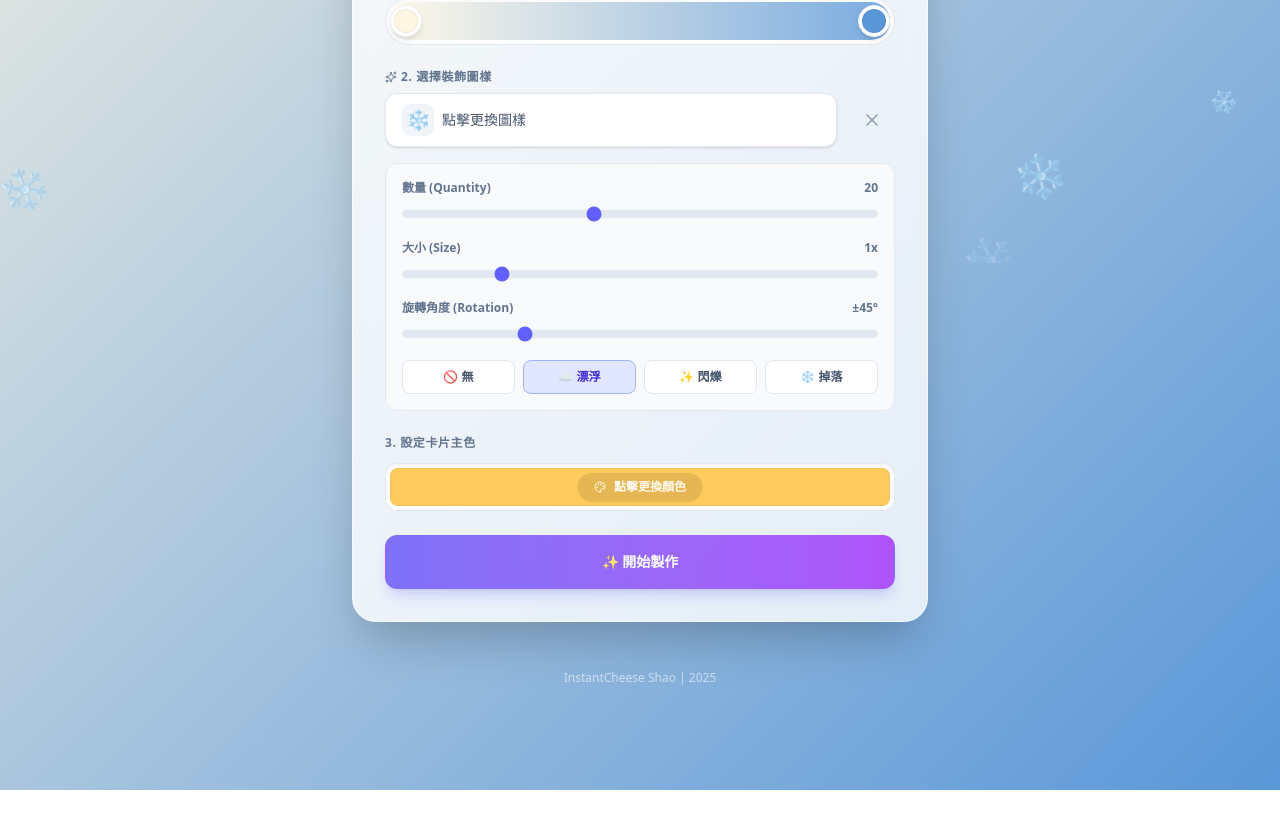
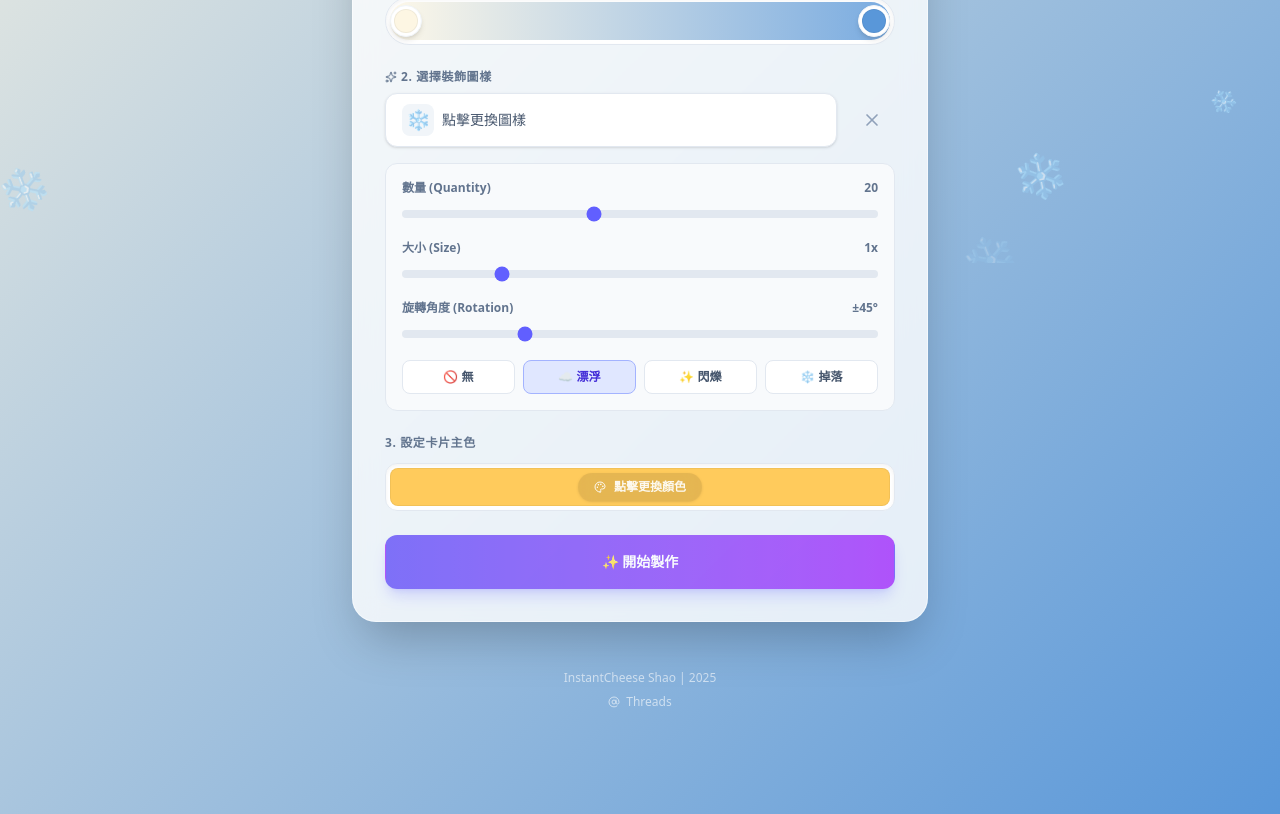
Before and after one commit to oxfoxlion/Advent-Calendar, a Next.js app: page / in a window 1280 px wide. Shown: the part 537-1351 px from the top of the page. Before the commit the page ends 1327 px from the top, so only its background shows below. Built offline with nearby package versions, Linux system fonts and the light colour scheme; no server answers.

Commit message:
feat:新增threads連結

```diff
--- a/app/[slug]/page.tsx
+++ b/app/[slug]/page.tsx
@@ -9,7 +9,8 @@ import BackgroundDecoration from '@/components/BackgroundDecoration';
 import { cookies } from 'next/headers';
 import Link from 'next/link';
 import ReminderButton from '@/components/ReminderButton';
-import { Sparkles } from 'lucide-react';
+// ★ 修改：引入 AtSign (@符號)，這是最像 Threads 的通用圖示
+import { Sparkles, AtSign } from 'lucide-react';
 
 export const dynamic = 'force-dynamic';
 
@@ -45,9 +46,9 @@ function getBackgroundStyle(bgString: string) {
   };
 }
 
-// 新增：動態產生頁面標題 (現在有 Metadata 匯入了，不會報錯)
-export async function generateMetadata({ params }: { params: { slug: string } }): Promise<Metadata> {
-  const { slug } = params;
+// 動態產生頁面標題
+export async function generateMetadata({ params }: { params: Promise<{ slug: string }> }): Promise<Metadata> {
+  const { slug } = await params;
   const profile = await getCalendarProfile(slug);
 
   if (!profile) {
@@ -59,14 +60,12 @@ export async function generateMetadata({ params }: { params: { slug: string } })
   return {
     title: `${profile.recipientName} | 2025 降臨曆`,
     description: ` ${profile.recipientName} 25 天倒數驚喜`,
-    // 您也可以在這裡設定 Open Graph (分享卡片) 的圖片
     openGraph: {
       title: `${profile.recipientName} | 2025 降臨曆`,
       description: '快來看看我為你準備的 25 個禮物！',
     },
   };
 }
-
 
 export default async function Page({ params }: { params: Promise<{ slug: string }> }) {
   const { slug } = await params;
@@ -77,7 +76,7 @@ export default async function Page({ params }: { params: Promise<{ slug: string
   const cookieStore = await cookies();
   // 取得是否為管理員
   const isAdmin = cookieStore.get(`admin-${slug}`)?.value === 'granted';
-  // 修改：將訪客權限的取得移到外層，以便判斷是否顯示登出鈕
+  // 訪客權限
   const hasAccess = cookieStore.get(`access-${slug}`)?.value === 'granted';
 
   // 檢查密碼保護 (如果是管理員則跳過檢查)
@@ -85,13 +84,13 @@ export default async function Page({ params }: { params: Promise<{ slug: string
     if (!hasAccess) return <LockScreen slug={slug} />;
   }
 
-  // 新增：判斷是否需要顯示登出按鈕 (只要是管理員，或是已解鎖私密日曆的訪客，就顯示登出)
+  // 判斷是否顯示登出按鈕
   const showLogout = isAdmin || (profile.hasPassword && hasAccess);
 
   const days = await getSafeCalendarDays(profile.id, isAdmin);
   const themeStyle = getBackgroundStyle(profile.background);
 
-  // 統一樣式：半透明白底、深色字、圓角
+  // 統一樣式
   const buttonStyle = "flex items-center gap-2 bg-white/50 hover:bg-white/80 text-slate-800 px-4 py-2 rounded-full text-sm font-bold transition-all border border-white/40 backdrop-blur-sm shadow-sm";
 
   return (
@@ -115,7 +114,6 @@ export default async function Page({ params }: { params: Promise<{ slug: string
           <p className="text-sm font-medium mb-6 text-white/80 drop-shadow-sm">2025 Advent Calendar</p>
 
           <div className="flex justify-center gap-3 flex-wrap">
-            {/* 新增：導航回首頁的按鈕 (放在最左側) */}
             <Link href="/" className={buttonStyle} title="製作我的專屬日曆">
               <Sparkles className="w-4 h-4 text-amber-500" />
               <span>製作我的專屬日曆</span>
@@ -123,7 +121,6 @@ export default async function Page({ params }: { params: Promise<{ slug: string
 
             <ShareButton slug={slug} />
             <ReminderButton title={profile.recipientName} />
-            {/* 新增：登出按鈕 (顯示於此) */}
             {showLogout && <LogoutButton slug={slug} />}
 
             {isAdmin ? (
@@ -151,8 +148,20 @@ export default async function Page({ params }: { params: Promise<{ slug: string
           isAdmin={isAdmin}
         />
 
-        <footer className="text-center text-xs mt-12 pb-6 opacity-60 text-white">
-          InsatantCheese Shao | 2025
+        <footer className="text-center text-xs mt-12 pb-6 opacity-70 text-white flex flex-col items-center gap-2">
+          <p>InstantCheese Shao | 2025</p>
+
+          {/* Threads 連結按鈕 */}
+          <a
+            href="https://www.threads.com/@instantcheese_shao"
+            target="_blank"
+            rel="noopener noreferrer"
+            className="flex items-center gap-1.5 hover:text-white hover:underline transition-all"
+          >
+            {/* 使用 AtSign (@) 作為 Threads 的圖示 */}
+            <AtSign className="w-3 h-3" />
+            <span>Threads</span>
+          </a>
         </footer>
       </div>
     </main>
--- a/app/page.tsx
+++ b/app/page.tsx
@@ -3,7 +3,8 @@
 import { createCalendar } from './actions';
 import { useState, useRef, useEffect } from 'react';
 import { useRouter } from 'next/navigation';
-import { Loader2, Edit, X, ArrowRight, Palette, Sparkles, SmilePlus } from 'lucide-react';
+// ★ 修改：加入 AtSign 圖示
+import { Loader2, Edit, X, ArrowRight, Palette, Sparkles, SmilePlus, AtSign } from 'lucide-react';
 import BackgroundDecoration from '@/components/BackgroundDecoration';
 import EmojiPicker, { EmojiStyle } from 'emoji-picker-react';
 
@@ -50,36 +51,25 @@ export default function Home() {
     setSlugInput(val);
   };
 
-  // ★ 修改：改為 Form Event Handler
   const handleSubmit = async (e: React.FormEvent<HTMLFormElement>) => {
-    e.preventDefault(); // 1. 阻止預設提交，奪回控制權
-
-    // 2. 馬上設定 Loading (React 會在此時觸發渲染)
+    e.preventDefault();
     setIsPending(true);
     setSlugError('');
     setAccessError('');
 
-    // 3. 手動建立 FormData
     const formData = new FormData(e.currentTarget);
-
-    // 4. 補上我們 State 中的客製化欄位
     const bgConfig = `custom-bg:${bgStart},${bgEnd},${pattern},${quantity},${size},${rotation},${animation}`;
     formData.set('background', bgConfig);
     formData.set('cardStyle', `custom-card:${cardColor}`);
     formData.set('themeColor', 'custom');
     formData.set('slug', slugInput);
 
-    // ★ 強制等待，讓使用者看得到轉圈圈 (體驗優化)
     await new Promise(resolve => setTimeout(resolve, 1500));
 
-    // 5. 呼叫 Server Action
     const res = await createCalendar(formData);
 
-    // 6. 處理結果
     if (res && !res.success) {
-      // 失敗：解除鎖定，顯示錯誤
       setIsPending(false);
-
       if (res.field === 'slug') {
         setSlugError(res.message);
         setTimeout(() => slugRef.current?.focus(), 100);
@@ -93,7 +83,6 @@ export default function Home() {
         slugRef.current?.scrollIntoView({ behavior: 'smooth', block: 'center' });
       }
     }
-    // 成功：保持 isPending 為 true，直到頁面跳轉
   };
 
   const handleGoToEdit = (e: React.FormEvent) => {
@@ -124,7 +113,6 @@ export default function Home() {
           <p className="mt-3 text-slate-600 font-medium">為重要的人準備 25 天的驚喜</p>
         </div>
 
-        {/* ★ 修改：使用 onSubmit */}
         <form onSubmit={handleSubmit} className="mt-8 space-y-6 bg-white/80 backdrop-blur-md p-8 rounded-3xl border border-white/50 shadow-2xl relative z-20">
           <div className="space-y-6">
 
@@ -185,7 +173,6 @@ export default function Home() {
 
             <hr className="border-slate-200/60 my-2"/>
 
-            {/* 背景與圖樣設定 */}
             <div>
               <label className="block text-xs font-bold text-slate-500 uppercase tracking-wider mb-3">1. 設定背景氛圍</label>
               <div className="relative h-12 w-full rounded-full border border-slate-200 shadow-inner flex items-center px-1 bg-white">
@@ -263,7 +250,19 @@ export default function Home() {
           </button>
         </form>
 
-        <p className="text-center text-xs mt-12 pb-6 opacity-60 text-white">InstantCheese Shao | 2025</p>
+        {/* ★ 修改：頁尾區塊 */}
+        <footer className="text-center text-xs mt-12 pb-6 opacity-60 text-white flex flex-col items-center gap-2">
+          <p>InstantCheese Shao | 2025</p>
+          <a
+            href="https://www.threads.com/@instantcheese_shao"
+            target="_blank"
+            rel="noopener noreferrer"
+            className="flex items-center gap-1.5 hover:text-white hover:underline transition-all"
+          >
+            <AtSign className="w-3 h-3" />
+            <span>Threads</span>
+          </a>
+        </footer>
       </div>
 
       {showEditModal && (
--- a/components/EditPageClient.tsx
+++ b/components/EditPageClient.tsx
@@ -2,7 +2,8 @@
 
 import { useState } from 'react';
 import Link from 'next/link';
-import { Home, ExternalLink } from 'lucide-react';
+// ★ 修改：加入 AtSign 圖示
+import { Home, ExternalLink, AtSign } from 'lucide-react';
 import AppearanceSettings from '@/components/AppearanceSettings';
 import DayEditor from '@/components/DayEditor';
 import BackgroundDecoration from '@/components/BackgroundDecoration';
@@ -127,9 +128,18 @@ export default function EditPageClient({ profile, days, slug }: Props) {
           </section>
         </div>
 
-        {/* ★ 新增：頁尾簽名 (顏色改為 slate-600 以配合編輯頁面的深色文字風格) */}
-        <footer className="text-center text-xs mt-12 pb-6 opacity-60 text-white">
-          InstantCheese Shao | 2025
+        {/* ★ 修改：頁尾區塊 */}
+        <footer className="text-center text-xs mt-12 pb-6 opacity-60 text-white flex flex-col items-center gap-2">
+          <p>InstantCheese Shao | 2025</p>
+          <a
+            href="https://www.threads.com/@instantcheese_shao"
+            target="_blank"
+            rel="noopener noreferrer"
+            className="flex items-center gap-1.5 hover:text-white hover:underline transition-all"
+          >
+            <AtSign className="w-3 h-3" />
+            <span>Threads</span>
+          </a>
         </footer>
       </div>
     </div>
```
